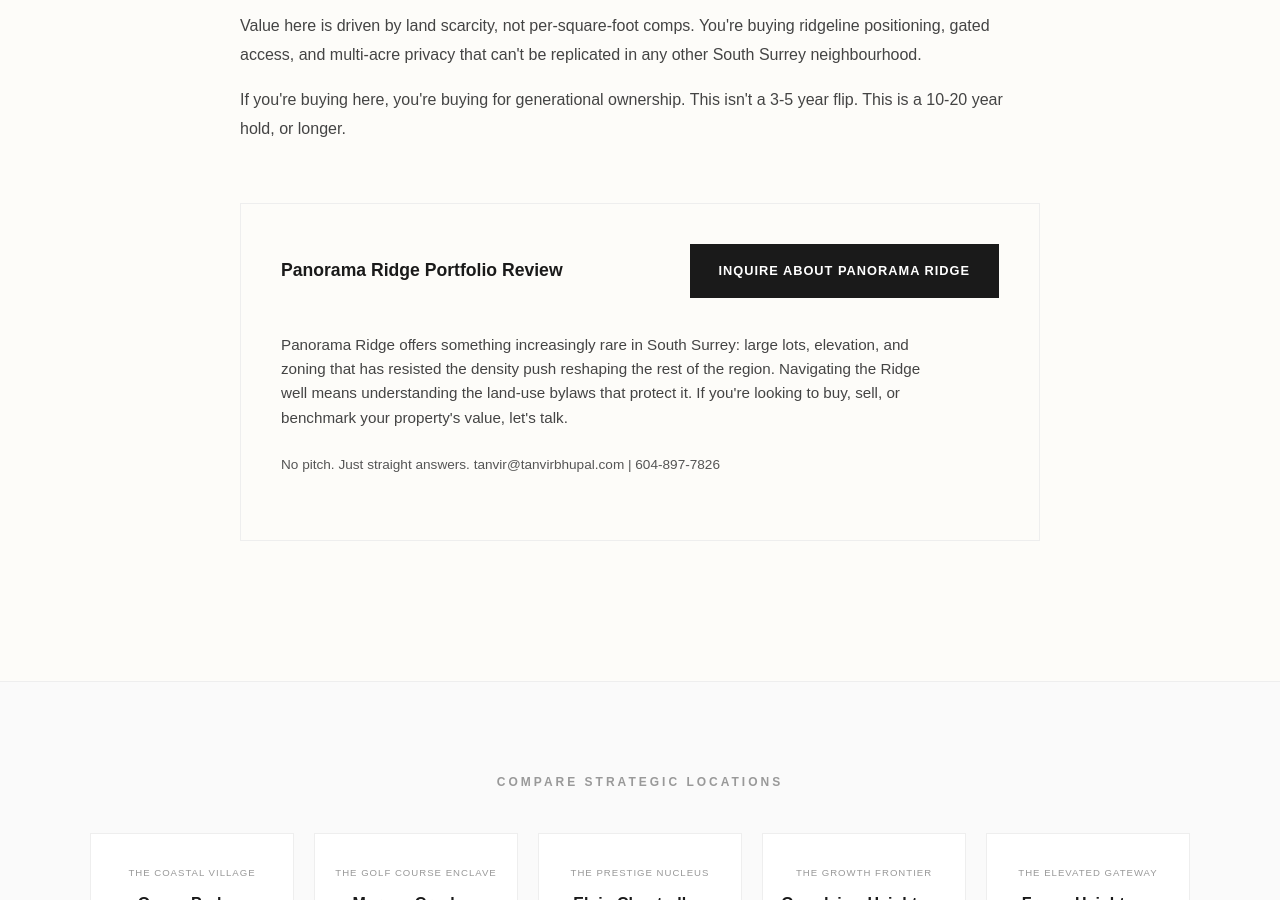
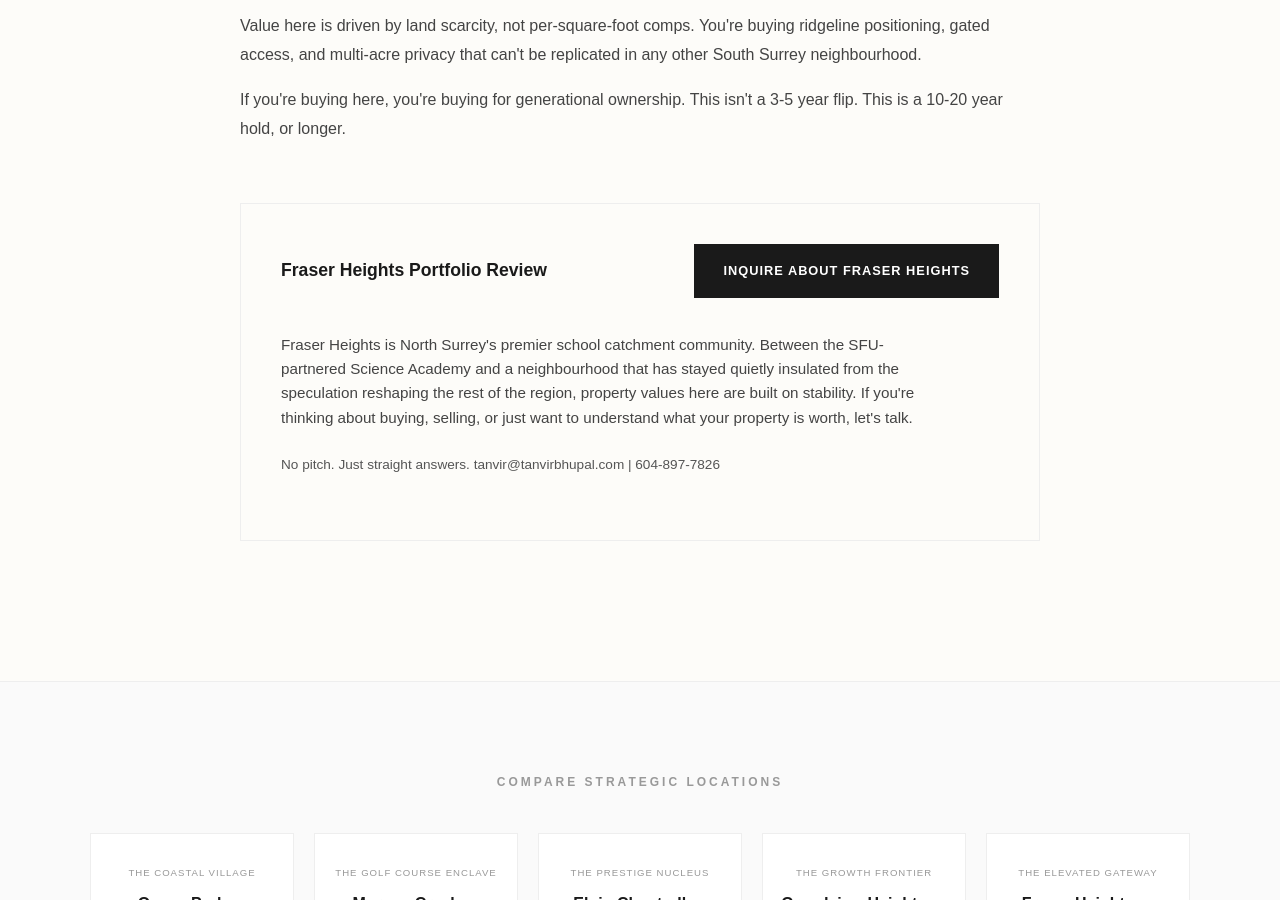
Before and after one commit to gvancouverhomes/tanvirbhupal-site, a Jekyll site: the page built from neighbourhoods/panorama-ridge.md, in a window 1280 px wide and 900 px high, scrolled down 2508 px. Built offline with Jekyll 4.4.1, drawn with Linux system fonts in a browser that asks for light colours.

Commit message:
Update Fraser Heights CTA with school catchment and Science Academy focus

```diff
--- a/neighbourhoods/panorama-ridge.md
+++ b/neighbourhoods/panorama-ridge.md
@@ -125,14 +125,14 @@ permalink: /neighbourhoods/panorama-ridge/
     <p>If you're buying here, you're buying for generational ownership. This isn't a 3-5 year flip. This is a 10-20 year hold, or longer.</p>
   </section>
 
-  <section class="audit-card" aria-labelledby="audit-heading">
-    <h2 id="audit-heading" class="audit-title">Panorama Ridge Portfolio Review</h2>
+<section class="audit-card" aria-labelledby="audit-heading">
+    <h2 id="audit-heading" class="audit-title">Fraser Heights Portfolio Review</h2>
     <div class="audit-action">
-      <a href="/contact" class="audit-btn">INQUIRE ABOUT PANORAMA RIDGE</a>
+      <a href="/contact" class="audit-btn">INQUIRE ABOUT FRASER HEIGHTS</a>
     </div>
     <div class="audit-body">
       <p class="audit-text">
-        Panorama Ridge offers something increasingly rare in South Surrey: large lots, elevation, and zoning that has resisted the density push reshaping the rest of the region. Navigating the Ridge well means understanding the land-use bylaws that protect it. If you're looking to buy, sell, or benchmark your property's value, let's talk.
+        Fraser Heights is North Surrey's premier school catchment community. Between the SFU-partnered Science Academy and a neighbourhood that has stayed quietly insulated from the speculation reshaping the rest of the region, property values here are built on stability. If you're thinking about buying, selling, or just want to understand what your property is worth, let's talk.
       </p>
       <p class="audit-text" style="font-size: 0.85rem; color: var(--mid);">
         No pitch. Just straight answers. tanvir@tanvirbhupal.com | 604-897-7826
```
